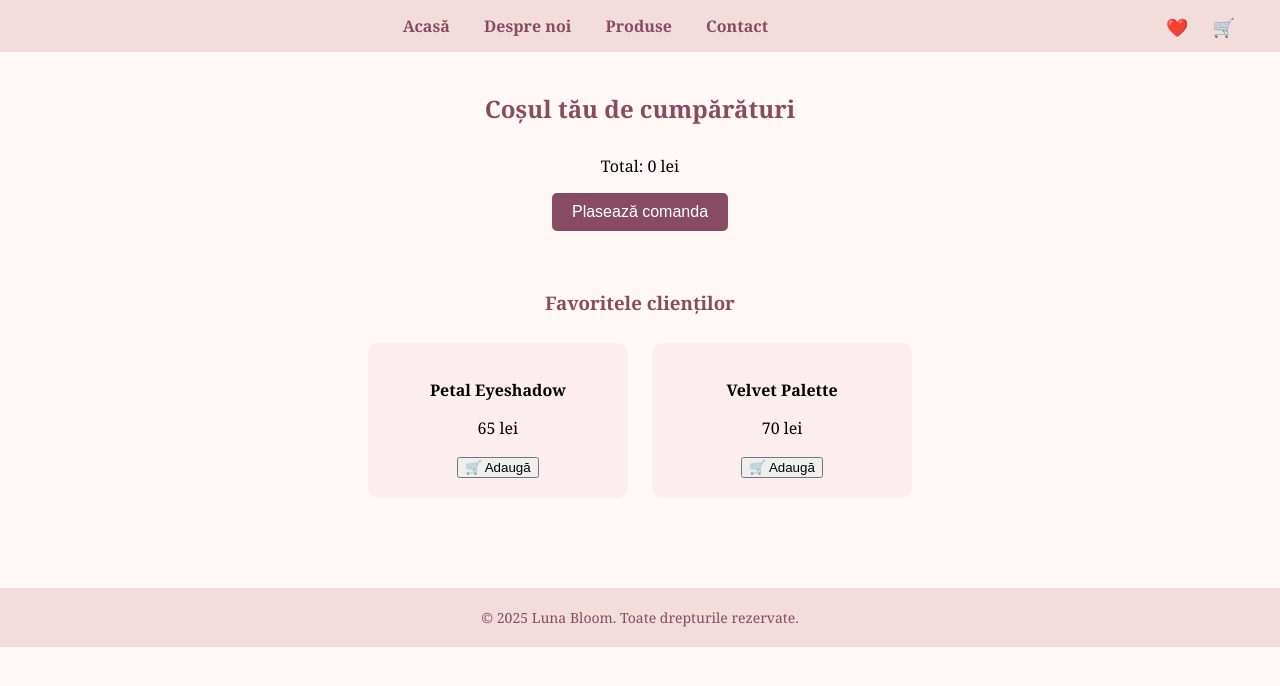
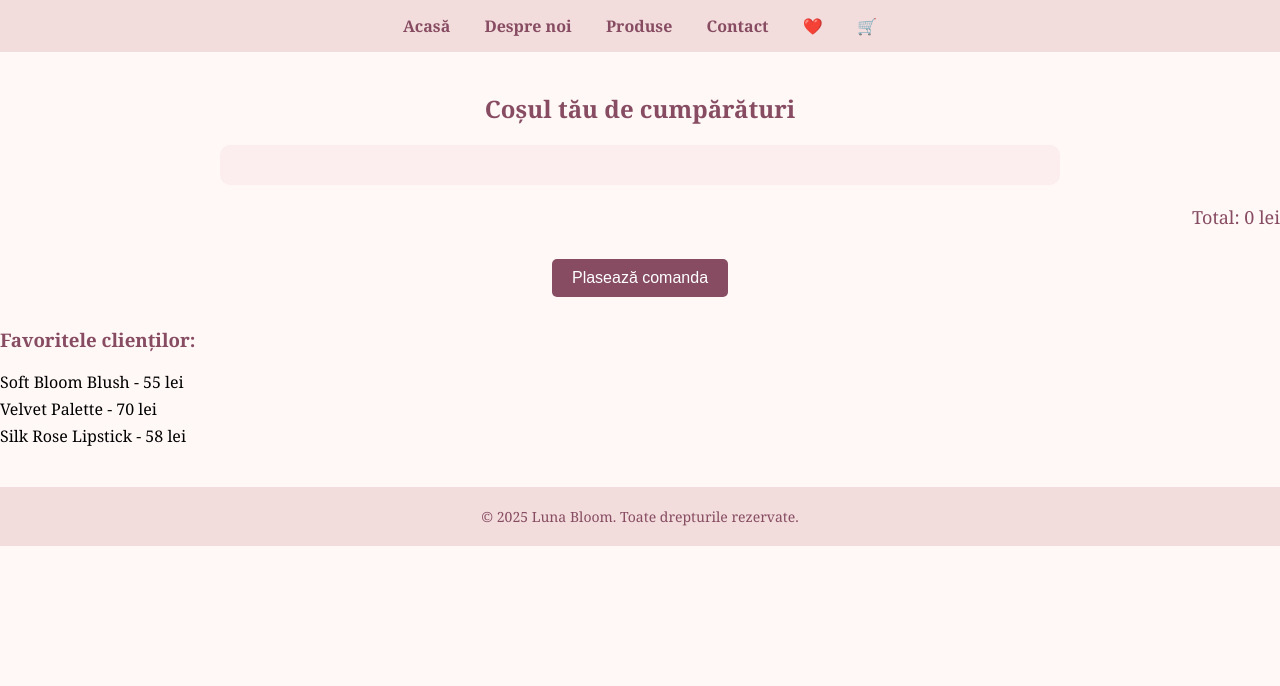
Before and after one commit to AlexandraaStoian/luna-bloom, a plain HTML site: page cos.html in a window 1280 px wide. Drawn offline with Linux system fonts and the light colour scheme.

Commit message:
Update cos.html

```diff
--- a/cos.html
+++ b/cos.html
@@ -20,29 +20,27 @@
       color: #874c62;
       font-weight: bold;
     }
-    .icons {
-      float: right;
-      margin-right: 20px;
-    }
-    .icons a {
-      margin: 0 10px;
-      font-size: 18px;
-    }
     h2 {
       color: #874c62;
       text-align: center;
       margin-top: 40px;
     }
-    .cart-item {
+    .cart-container {
+      max-width: 800px;
+      margin: 20px auto;
       background-color: #fceeee;
-      margin: 10px auto;
       padding: 20px;
       border-radius: 10px;
-      width: 80%;
+    }
+    .cart-item {
       display: flex;
       justify-content: space-between;
       align-items: center;
-      box-shadow: 0 4px 6px rgba(0,0,0,0.1);
+      padding: 10px 0;
+      border-bottom: 1px solid #ccc;
+    }
+    .cart-item:last-child {
+      border-bottom: none;
     }
     .cart-item button {
       background-color: #874c62;
@@ -51,34 +49,24 @@
       padding: 5px 10px;
       border-radius: 5px;
       cursor: pointer;
+      margin: 0 5px;
     }
-    .summary {
-      text-align: center;
-      margin-top: 30px;
+    .total {
+      text-align: right;
+      margin-top: 20px;
+      font-size: 18px;
+      color: #874c62;
     }
-    .summary button {
+    .checkout {
+      display: block;
+      margin: 30px auto;
       background-color: #874c62;
       color: white;
       padding: 10px 20px;
       border: none;
       border-radius: 5px;
+      cursor: pointer;
       font-size: 16px;
-      cursor: pointer;
-    }
-    .recommendations {
-      padding: 40px;
-      text-align: center;
-    }
-    .recommendations h3 {
-      color: #874c62;
-    }
-    .recommendations .product {
-      display: inline-block;
-      background-color: #fceeee;
-      margin: 10px;
-      padding: 20px;
-      border-radius: 10px;
-      width: 220px;
     }
     footer {
       background-color: #f2dcdc;
@@ -87,6 +75,19 @@
       color: #874c62;
       font-size: 14px;
       margin-top: 40px;
+    }
+    .suggestions {
+      margin-top: 30px;
+    }
+    .suggestions h3 {
+      color: #874c62;
+    }
+    .suggestions ul {
+      list-style: none;
+      padding: 0;
+    }
+    .suggestions li {
+      margin: 5px 0;
     }
   </style>
 </head>
@@ -104,24 +105,20 @@
 </nav>
 
 <h2>Coșul tău de cumpărături</h2>
-<div id="cart-items"></div>
-<div class="summary">
-  <p id="total">Total: 0 lei</p>
-  <button onclick="checkout()">Plasează comanda</button>
+<div class="cart-container" id="cart-container">
+  <!-- Produsele din coș vor apărea aici -->
 </div>
 
-<div class="recommendations">
-  <h3>Favoritele clienților</h3>
-  <div class="product">
-    <p><strong>Petal Eyeshadow</strong></p>
-    <p>65 lei</p>
-    <button onclick="addToCart('Petal Eyeshadow')">🛒 Adaugă</button>
-  </div>
-  <div class="product">
-    <p><strong>Velvet Palette</strong></p>
-    <p>70 lei</p>
-    <button onclick="addToCart('Velvet Palette')">🛒 Adaugă</button>
-  </div>
+<div class="total" id="total"></div>
+<button class="checkout" onclick="location.href='checkout.html'">Plasează comanda</button>
+
+<div class="suggestions">
+  <h3>Favoritele clienților:</h3>
+  <ul>
+    <li>Soft Bloom Blush - 55 lei</li>
+    <li>Velvet Palette - 70 lei</li>
+    <li>Silk Rose Lipstick - 58 lei</li>
+  </ul>
 </div>
 
 <footer>
@@ -129,59 +126,70 @@
 </footer>
 
 <script>
-  let cart = JSON.parse(localStorage.getItem("cart")) || [];
-  const priceList = {
+  const productPrices = {
     "Petal Eyeshadow": 65,
     "Soft Bloom Blush": 55,
+    "Petal Whisper Lipstick": 58,
+    "Bloom Touch Blush": 56,
+    "Silk Rose Lipstick": 58,
     "Velvet Palette": 70,
-    "Rosy Flush Blush": 60
+    "Rosy Flush Blush": 60,
+    "Grace Bloom Blush": 62,
+    "Classic Red Lipstick": 60,
+    "Royal Plum Lipstick": 60,
+    "Volume Lash Mascara": 63,
+    "Elegance Brush Set": 78
   };
 
-  function renderCart() {
-    const container = document.getElementById("cart-items");
-    container.innerHTML = "";
+  const cartContainer = document.getElementById("cart-container");
+  const totalDisplay = document.getElementById("total");
+
+  let cart = JSON.parse(localStorage.getItem("cart")) || [];
+  let quantities = JSON.parse(localStorage.getItem("quantities")) || [];
+
+  const updateCart = () => {
+    cartContainer.innerHTML = "";
     let total = 0;
-    const itemCounts = {};
 
-    cart.forEach(item => {
-      itemCounts[item] = (itemCounts[item] || 0) + 1;
+    cart.forEach((product, index) => {
+      const price = productPrices[product] || 0;
+      const quantity = quantities[index] || 1;
+      const subtotal = price * quantity;
+      total += subtotal;
+
+      const item = document.createElement("div");
+      item.className = "cart-item";
+      item.innerHTML = `
+        <span>${product}</span>
+        <span>${subtotal} lei</span>
+        <div>
+          <button onclick="changeQuantity(${index}, -1)">-</button>
+          <span>${quantity}</span>
+          <button onclick="changeQuantity(${index}, 1)">+</button>
+          <button onclick="removeItem(${index})">Șterge</button>
+        </div>
+      `;
+      cartContainer.appendChild(item);
     });
 
-    for (const item in itemCounts) {
-      const count = itemCounts[item];
-      const price = priceList[item] * count;
-      total += price;
-      container.innerHTML += `
-        <div class="cart-item">
-          <span>${item} x${count} - ${price} lei</span>
-          <div>
-            <button onclick="addToCart('${item}')">+1</button>
-            <button onclick="removeItem('${item}')">Șterge</button>
-          </div>
-        </div>
-      `;
-    }
+    totalDisplay.textContent = `Total: ${total} lei`;
+  };
 
-    document.getElementById("total").textContent = `Total: ${total} lei`;
-  }
+  const removeItem = (index) => {
+    cart.splice(index, 1);
+    quantities.splice(index, 1);
+    localStorage.setItem("cart", JSON.stringify(cart));
+    localStorage.setItem("quantities", JSON.stringify(quantities));
+    updateCart();
+  };
 
-  function addToCart(product) {
-    cart.push(product);
-    localStorage.setItem("cart", JSON.stringify(cart));
-    renderCart();
-  }
+  const changeQuantity = (index, delta) => {
+    quantities[index] = Math.max(1, (quantities[index] || 1) + delta);
+    localStorage.setItem("quantities", JSON.stringify(quantities));
+    updateCart();
+  };
 
-  function removeItem(product) {
-    cart = cart.filter(item => item !== product);
-    localStorage.setItem("cart", JSON.stringify(cart));
-    renderCart();
-  }
-
-  function checkout() {
-    window.location.href = "checkout.html";
-  }
-
-  renderCart();
+  updateCart();
 </script>
 
 </body>
```
